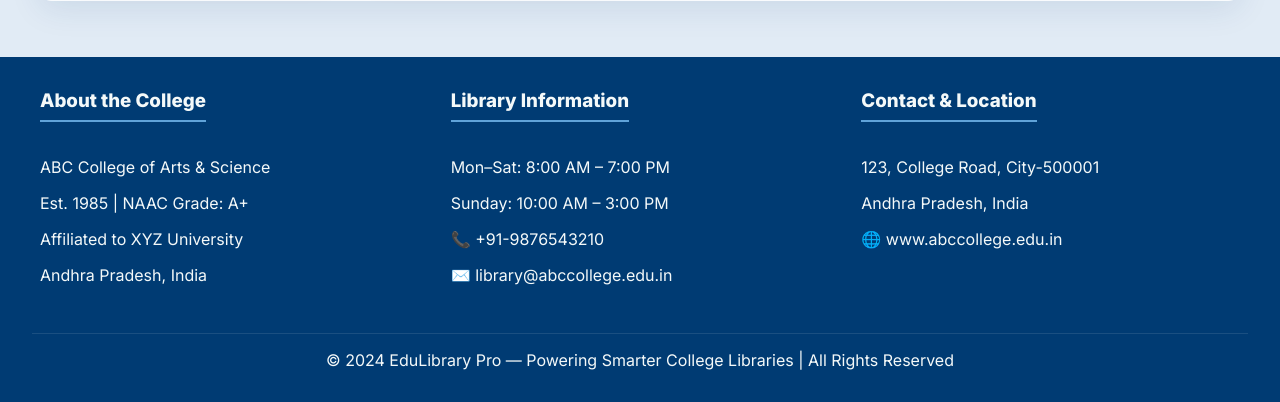
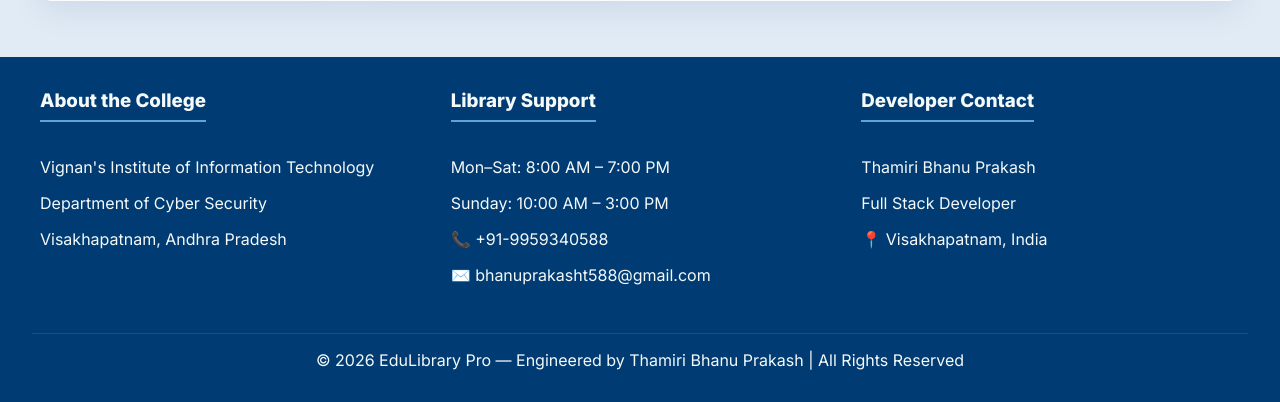
Before and after one commit to bhanu3009/EduLibrary, a FastAPI app: page /catalog in a window 1280 px wide. Shown: the part 725-1127 px from the top of the page. Run offline with FastAPI, Linux system fonts and the light colour scheme.

Commit message:
feat: finalize core engine, secure app, and add email notifications
- Secured SECRET_KEY and SMTP credentials using python-dotenv
- Implemented automatic overdue email notifications in cron job
- Added 'Mark Returned' functionality for admins in dashboard
- Fixed 405 Method Not Allowed error in book catalog borrowing
- Personalized application footer for portfolio deployment

```diff
--- a/auth.py
+++ b/auth.py
@@ -6,23 +6,24 @@
 from fastapi.security import OAuth2PasswordBearer
 from sqlalchemy.orm import Session
 import database, models
+import os
+from dotenv import load_dotenv
 
-SECRET_KEY = "mysecretkey_for_edulibrary_pro_change_in_prod"
+load_dotenv()
+
+SECRET_KEY = os.getenv("SECRET_KEY", "fallback_secret_key_for_local_testing_only")
 ALGORITHM = "HS256"
-ACCESS_TOKEN_EXPIRE_MINUTES = 60 * 24  # 1 day
+ACCESS_TOKEN_EXPIRE_MINUTES = 60 * 24
 
 oauth2_scheme = OAuth2PasswordBearer(tokenUrl="token")
 
 def _pre_hash(password: str) -> bytes:
-    # Pre-hashing as bytes prevents the 72-byte limit error instantly
     return hashlib.sha256(password.encode('utf-8')).hexdigest().encode('utf-8')
 
 def verify_password(plain_password: str, hashed_password: str) -> bool:
-    # Check the pure bcrypt password
     return bcrypt.checkpw(_pre_hash(plain_password), hashed_password.encode('utf-8'))
 
 def get_password_hash(password: str) -> str:
-    # Hash using pure bcrypt and decode to store as string
     return bcrypt.hashpw(_pre_hash(password), bcrypt.gensalt()).decode('utf-8')
 
 def create_access_token(data: dict, expires_delta: timedelta | None = None):
--- a/main.py
+++ b/main.py
@@ -13,7 +13,6 @@
 app = FastAPI(title="EduLibrary Pro")
 
 app.mount("/static", StaticFiles(directory="static"), name="static")
-
 templates = Jinja2Templates(directory="templates")
 
 def get_db():
@@ -36,26 +35,13 @@
 
 @app.post("/register", response_class=HTMLResponse)
 async def register(
-    request: Request,
-    name: str = Form(...),
-    email: str = Form(...),
-    phone: str = Form(...),
-    dob: str = Form(...),
-    grade_class: str = Form(...),
-    roll_no: str = Form(None),
-    profession: str = Form(...),
-    password: str = Form(...),
-    db: Session = Depends(get_db)
+    request: Request, name: str = Form(...), email: str = Form(...), phone: str = Form(...),
+    dob: str = Form(...), grade_class: str = Form(...), roll_no: str = Form(None),
+    profession: str = Form(...), password: str = Form(...), db: Session = Depends(get_db)
 ):
-    # --- NEW CHECK: See if email already exists before trying to save ---
     existing_user = crud.get_user_by_email(db, email)
     if existing_user:
-        return templates.TemplateResponse(
-            request=request,
-            name="register.html",
-            context={"user": None, "error": "This email is already registered. Please login or use a different email."}
-        )
-    # --------------------------------------------------------------------
+        return templates.TemplateResponse(request=request, name="register.html", context={"user": None, "error": "This email is already registered. Please login or use a different email."})
     try:
         user_create = schemas.UserCreate(
             name=name, email=email, phone=phone, dob=datetime.strptime(dob, "%Y-%m-%d").date(),
@@ -66,16 +52,8 @@
     except Exception as e:
         return templates.TemplateResponse(request=request, name="register.html", context={"user": None, "error": str(e)})
 
-
 @app.post("/login")
-async def login(
-    response: Response,
-    request: Request,
-    login_identifier: str = Form(...),
-    password: str = Form(...),
-    db: Session = Depends(get_db)
-):
-    # Smart routing: check if user typed an email or an ID
+async def login(response: Response, request: Request, login_identifier: str = Form(...), password: str = Form(...), db: Session = Depends(get_db)):
     if "@" in login_identifier:
         user = crud.get_user_by_email(db, login_identifier)
     else:
@@ -89,7 +67,6 @@
     res.set_cookie(key="access_token", value=f"Bearer {access_token}", httponly=True)
     return res
 
-
 @app.get("/logout")
 async def logout(response: Response):
     res = RedirectResponse(url="/", status_code=302)
@@ -101,30 +78,23 @@
     user = auth.get_current_user_from_cookie(request, db)
     if not user:
         return RedirectResponse(url="/")
-
     if user.profession == "Admin":
         return RedirectResponse(url="/admin")
 
-    # Manual live fine calculation
     today = datetime.now().date()
     live_fine_total = 0
-
-    # Add previously saved unpaid fines
     for fine in user.fines:
         if fine.status == "Unpaid":
             live_fine_total += fine.amount
 
-    # Add active overdue fines dynamically (₹5 per day)
     for loan in user.loans:
         if loan.status != "Returned":
             if today > loan.due_date:
                 days_late = 0
-                # Manual date difference calculation
                 current_date = loan.due_date
                 while current_date < today:
                     days_late += 1
                     current_date += timedelta(days=1)
-
                 live_fine_total += (days_late * 5)
 
     return templates.TemplateResponse(request=request, name="dashboard.html", context={"user": user, "live_fine_total": live_fine_total})
@@ -170,20 +140,10 @@
         "books_available": sum(b.available_copies for b in books),
         "fines_due": sum(f.amount for f in fines)
     }
-
-    return templates.TemplateResponse(request=request, name="admin.html", context={
-        "user": user, "stats": stats, "recent_loans": loans
-    })
+    return templates.TemplateResponse(request=request, name="admin.html", context={"user": user, "stats": stats, "recent_loans": loans})
 
 @app.post("/admin/add_book")
-async def admin_add_book(
-    request: Request,
-    title: str = Form(...),
-    author: str = Form(...),
-    category: str = Form(...),
-    total_copies: int = Form(...),
-    db: Session = Depends(get_db)
-):
+async def admin_add_book(request: Request, title: str = Form(...), author: str = Form(...), category: str = Form(...), total_copies: int = Form(...), db: Session = Depends(get_db)):
     user = auth.get_current_user_from_cookie(request, db)
     if not user or user.profession != "Admin":
         return RedirectResponse(url="/dashboard")
@@ -192,6 +152,15 @@
     crud.create_book(db, book_in)
     return RedirectResponse(url="/admin", status_code=302)
 
+@app.post("/admin/return/{loan_id}")
+async def admin_return_book(request: Request, loan_id: int, db: Session = Depends(get_db)):
+    user = auth.get_current_user_from_cookie(request, db)
+    if not user or user.profession != "Admin":
+        return RedirectResponse(url="/dashboard")
+
+    crud.return_book(db, loan_id)
+    return RedirectResponse(url="/admin", status_code=302)
+
 @app.get("/trigger_cron")
 async def trigger_cron(db: Session = Depends(get_db)):
     crud.calculate_active_fines(db)
--- a/templates/base.html
+++ b/templates/base.html
@@ -31,27 +31,26 @@
         <div class="footer-content">
             <div class="footer-section">
                 <h3>About the College</h3>
-                <p>ABC College of Arts & Science</p>
-                <p>Est. 1985 | NAAC Grade: A+</p>
-                <p>Affiliated to XYZ University</p>
-                <p>Andhra Pradesh, India</p>
+                <p>Vignan's Institute of Information Technology</p>
+                <p>Department of Cyber Security</p>
+                <p>Visakhapatnam, Andhra Pradesh</p>
             </div>
             <div class="footer-section">
-                <h3>Library Information</h3>
+                <h3>Library Support</h3>
                 <p>Mon–Sat: 8:00 AM – 7:00 PM</p>
                 <p>Sunday: 10:00 AM – 3:00 PM</p>
-                <p>📞 +91-9876543210</p>
-                <p>✉️ library@abccollege.edu.in</p>
+                <p>📞 +91-9959340588</p>
+                <p>✉️ bhanuprakasht588@gmail.com</p>
             </div>
             <div class="footer-section">
-                <h3>Contact & Location</h3>
-                <p>123, College Road, City-500001</p>
-                <p>Andhra Pradesh, India</p>
-                <p>🌐 www.abccollege.edu.in</p>
+                <h3>Developer Contact</h3>
+                <p>Thamiri Bhanu Prakash</p>
+                <p>Full Stack Developer</p>
+                <p>📍 Visakhapatnam, India</p>
             </div>
         </div>
         <div class="footer-bottom">
-            &copy; 2024 EduLibrary Pro — Powering Smarter College Libraries | All Rights Reserved
+            &copy; 2026 EduLibrary Pro — Engineered by Thamiri Bhanu Prakash | All Rights Reserved
         </div>
     </footer>
 </body>
```
Also changed, not shown: crud.py (+62 -39 lines), templates/admin.html (+11 -1 lines), time_travel.py (added, +21 -0 lines), edulibrary.db.
